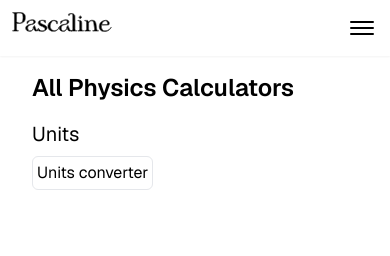
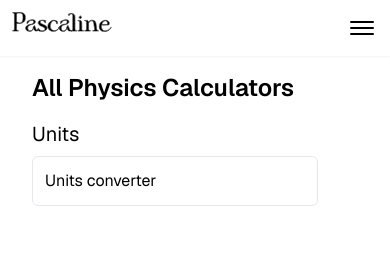
Before and after one commit to Hctor11/pascaline, a Next.js app: page /phy in a window 390 px wide. Shown: the top 256 px of the page. Built offline with nearby package versions, Linux system fonts and the light colour scheme.

Commit message:
Add padding on category iterators

```diff
--- a/components/Utilities/CategoryIterator.tsx
+++ b/components/Utilities/CategoryIterator.tsx
@@ -16,12 +16,12 @@ const CategoryIterator = ({ category }: props) => {
                   <h2 className="font-normal text-xl">
                     {sublinks.head}
                   </h2>
-                  <div className="flex gap-2">
+                  <div className="flex flex-col md:flex-row gap-2">
                   {sublinks.mySubLinks.map((sublinks) => (
                     <>
                       <Link
                         href={sublinks.link}
-                        className="p-1 rounded-md inline-flex border hover:bg-zinc-200"
+                        className="p-3 rounded-md inline-flex border hover:bg-zinc-200"
                       >
                         {sublinks.name}
                       </Link>
```
